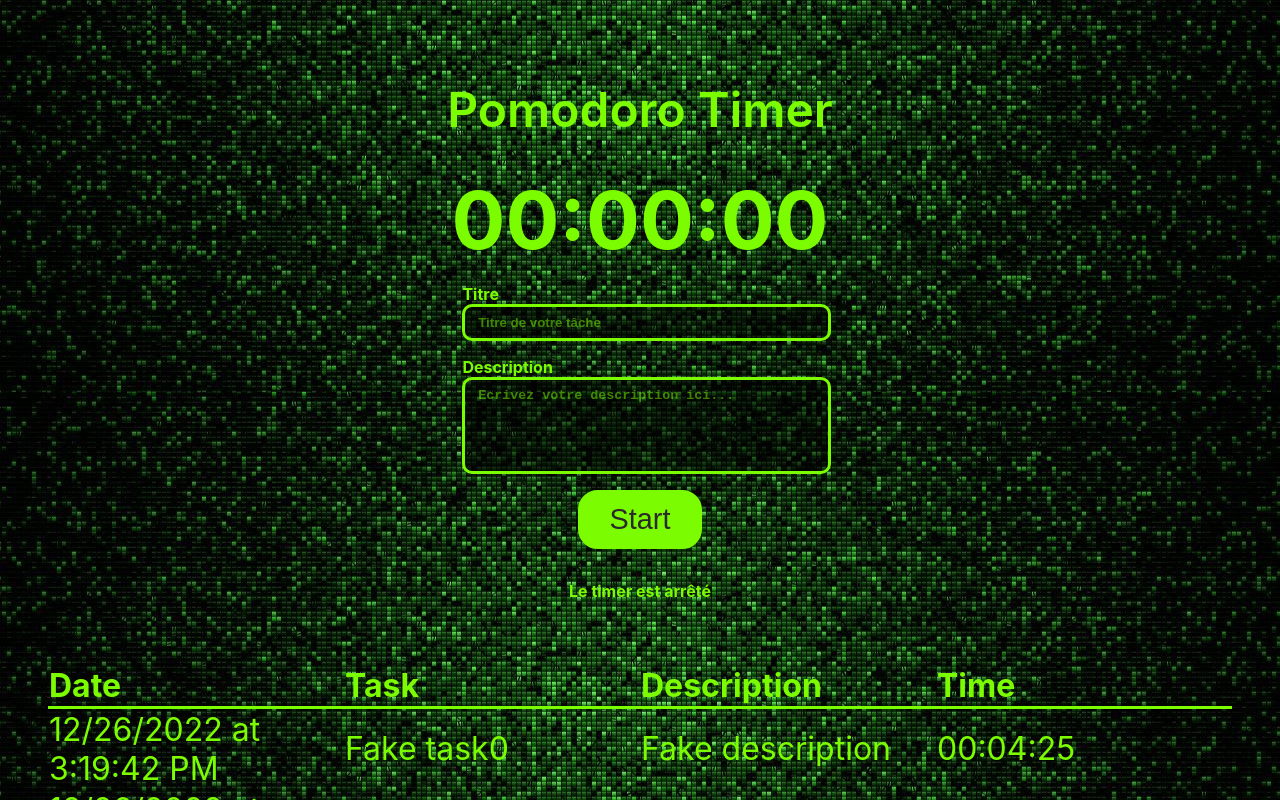
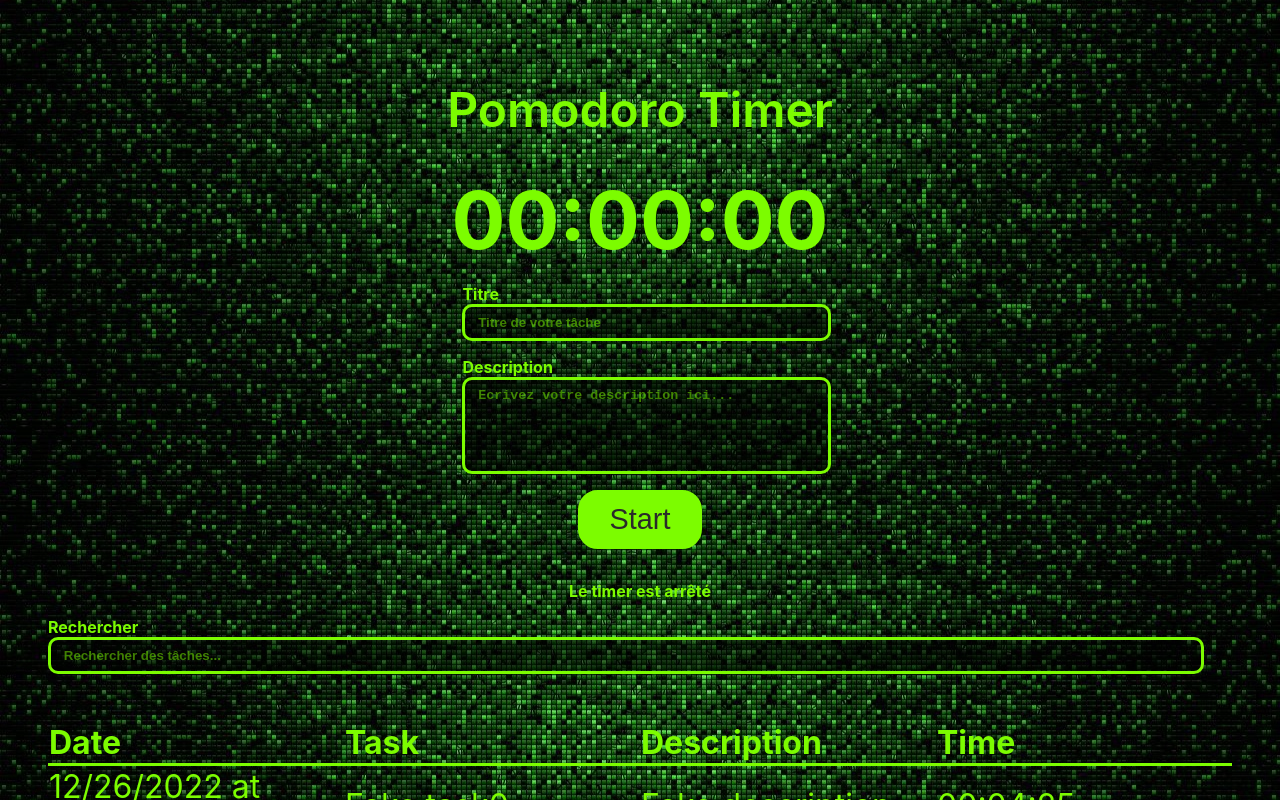
Before and after one commit to FredGuiou/Pomodoro, a React (Create React App) app: page / in a window 1280 px wide. Shown: the top 800 px of the page. Built offline with nearby package versions, Linux system fonts and the light colour scheme.

Commit message:
Add : Loading message while searching in form with use Transition hook

```diff
--- a/src/App.js
+++ b/src/App.js
@@ -1,8 +1,9 @@
 import Timer from "./Timer";
 import TimersTable from "./TimersTable";
 import style from './App.module.css'
-import { useState } from "react";
+import { useState, useTransition } from "react";
 import useTimeParser from "./hooks/useTimeParser";
+import TextField from "./Forms/TextField";
 
 // Suite de fonctions permetteant de générer des tâches
 const generateALotOfTimers = ()=> {
@@ -23,6 +24,7 @@ const aLotOfTimers = generateALotOfTimers();
 
 //Permet de rechercher des timers
 const searchTimers = (searchValue) => {
+  console.log('SEARCH !!!');
   //Si la valeur est inexistante ou que sa longueur est inf à 2
   //alors on renvoie le tableau tel quel.
   if(!searchValue || searchValue.length < 2) {
@@ -42,25 +44,38 @@ const searchTimers = (searchValue) => {
 function App() {
 
   const [timers, setTimers] = useState([]);
+  const [isPending, startTransition] = useTransition();
+  const [searchValue, setSearchValue] = useState('');
+
 
   const { parseSecondsToHMS } = useTimeParser();
 
-  const searchedTimers = searchTimers('');
+  const searchedTimers = searchTimers(searchValue);
+
+  const onSearch = (value) => {
+    startTransition(() => {
+      setSearchValue(value);
+    })
+  }
 
   const saveTime = (time, title, description) => {
     const date = new Date();
     setTimers([...timers, { time, date, title, description }]);
-  }
+  };
 
   const displayTimerDetails = (timer) => {
     alert(`${timer.date.toLocaleDateString() } at ${ timer.date.toLocaleTimeString() } \n${parseSecondsToHMS(timer.time)}`)
-  }
+  };
 
   return (
     <div className={style.container}>
       <h1 className={style['main-title']}>Pomodoro Timer</h1>
       <Timer saveTime={ saveTime } />
-      <TimersTable timers={ searchedTimers } onDisplayTimerDetails={displayTimerDetails}/>
+      <div style={{width: '100%'}}>
+        <TextField labelTitle='Rechercher' placeholder='Rechercher des tâches...' onChange={ onSearch }/>
+        { isPending && <p className={style['loading']}>Loading...</p>}
+        <TimersTable timers={ searchedTimers } onDisplayTimerDetails={displayTimerDetails}/>
+      </div>
     </div>
 );
 
--- a/src/App.module.css
+++ b/src/App.module.css
@@ -1,12 +1,12 @@
 .container {
   padding: 3rem;
   background-image: url(./pictures/Githubwall.jpg);
-  background-size: auto;
   background-position: center;
   display:flex;
   flex-direction: column;
   align-items: center;
   height: auto;
+  min-height: 100vh;
 }
 
 .main-title {
@@ -14,3 +14,7 @@
   font-size: 3rem;
   color: lawngreen;
 }
+
+.loading {
+  color: lawngreen;
+}
--- a/src/TimersTable.js
+++ b/src/TimersTable.js
@@ -16,6 +16,7 @@ function TimersTable(props) {
             timersRef.current.push(element);
         };
     };
+
 
     return(
         <table className= { style['timers-table'] }>
```
